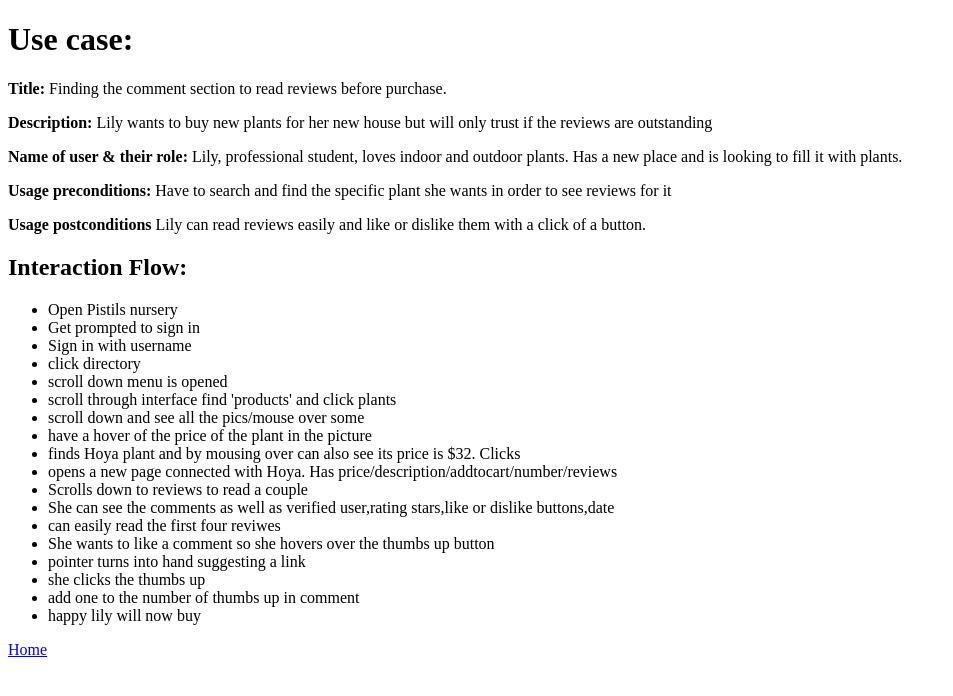
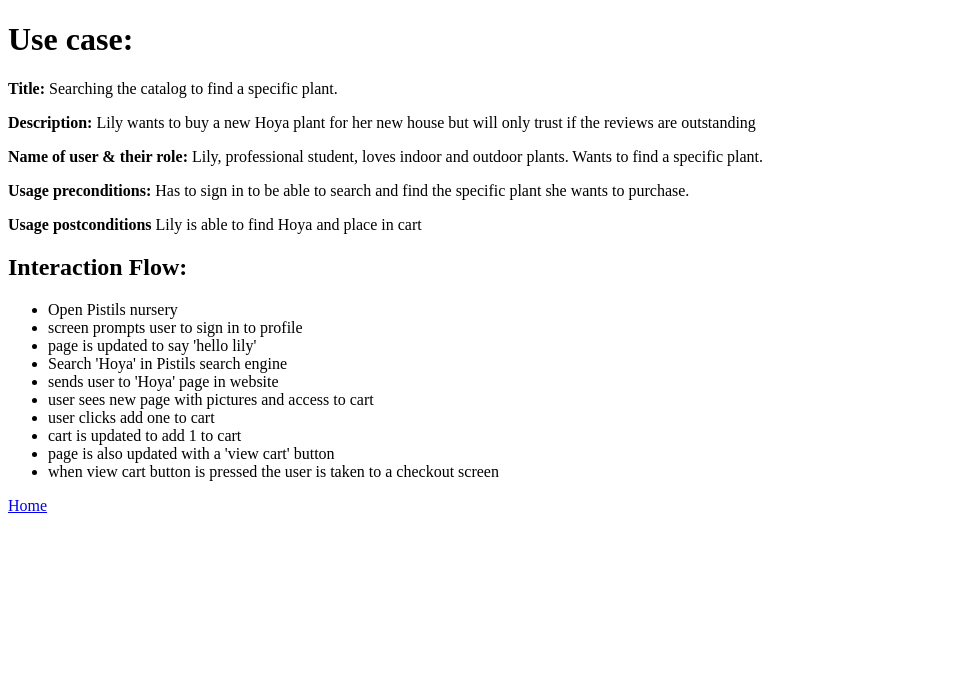
Before and after one commit to jleespooks/data-design, a PHP site: page /interaction-flow.php in a window 1280 px wide. Shown: the top 696 px of the page, without its empty margins (0-953 px from the left). Run offline with PHP 8.4, Linux system fonts and the light colour scheme.

Commit message:
data-design proj phase 0

```diff
--- a/epic/index.php
+++ b/epic/index.php
@@ -7,9 +7,9 @@
 	<body>
 		<a href="persona.php">Persona</a>
 		<br/>
-		<a href="User%20story.php">User Story</a>
+		<a href="user-story.php">User Story</a>
 		<br/>
-		<a href="interaction%20flow.php">Interaction Flow</a>
+		<a href="interaction-flow.php">Interaction Flow</a>
 
 	</body>
 </html>
--- a/epic/interaction-flow.php
+++ b/epic/interaction-flow.php
@@ -9,49 +9,41 @@
 
 			<p>
 				<b>Title:</b>
-					Finding the comment section to read reviews before purchase.
+					Searching the catalog to find a specific plant.
 			</p>
 
 				<p>
 					<b>Description:</b>
-					Lily wants to buy new plants for her new house but will only trust if the reviews are outstanding
+					Lily wants to buy a new Hoya plant for her new house but will only trust if the reviews are outstanding
 				</p>
 
 			<p>
 			<b>Name of user & their role:</b>
-				Lily, professional student, loves indoor and outdoor plants. Has a new place and is looking to fill it with plants.
+				Lily, professional student, loves indoor and outdoor plants. Wants to find a specific plant.
 			</p>
 
 			<p>
 			<b>Usage preconditions:</b>
-				Have to search and find the specific plant she wants in order to see reviews for it
+				Has to sign in to be able to search and find the specific plant she wants to purchase.
 				</p>
 			<p>
 				<b>Usage postconditions</b>
-				Lily can read reviews easily and like or dislike them with a click of a button.
+				Lily is able to find Hoya and place in cart
 			</p>
 
 
 		<h2>Interaction Flow:</h2>
 		<ul>
 			<li>Open Pistils nursery</li>
-			<li>Get prompted to sign in</li>
-			<li>Sign in with username</li>
-			<li>click directory</li>
-			<li>scroll down menu is opened</li>
-			<li>scroll through interface find 'products' and click plants</li>
-			<li>scroll down and see all the pics/mouse over some</li>
-			<li>have a hover of the price of the plant in the picture</li>
-			<li>finds Hoya plant and by mousing over can also see its price is $32. Clicks</li>
-			<li>opens a new page connected with Hoya. Has price/description/addtocart/number/reviews</li>
-			<li>Scrolls down to reviews to read a couple</li>
-			<li>She can see the comments as well as verified user,rating stars,like or dislike buttons,date</li>
-			<li>can easily read the first four reviwes</li>
-			<li>She wants to like a comment so she hovers over the thumbs up button</li>
-			<li>pointer turns into hand suggesting a link</li>
-			<li>she clicks the thumbs up</li>
-			<li>add one to the number of thumbs up in comment</li>
-			<li>happy lily will now buy</li>
+			<li>screen prompts user to sign in to profile</li>
+			<li>page is updated to say 'hello lily'</li>
+			<li>Search 'Hoya' in Pistils search engine</li>
+			<li>sends user to 'Hoya' page in website</li>
+			<li>user sees new page with pictures and access to cart</li>
+			<li>user clicks add one to cart</li>
+			<li>cart is updated to add 1 to cart</li>
+			<li>page is also updated with a 'view cart' button</li>
+			<li>when view cart button is pressed the user is taken to a checkout screen</li>
 		</ul>
 		<div>
 			<a href="index.php">Home</a>
--- a/epic/persona.php
+++ b/epic/persona.php
@@ -11,10 +11,10 @@
 			</div>
 			<ul>
 				<li><b>Name:</b> Lily</li>
-				<li><b>Occupation:</b> Student who just moved into her new place and is now looking to liven up her new home</li>
+				<li><b>Occupation:</b> Student who just moved into her new place and is now looking to liven up her new home.</li>
 				<li><b>Gender:</b> Female</li>
 				<li><b>Age:</b> 27</li>
-				<li><b>Tech:</b> laptop/phone Hp pavilion-windows 10/Samsung Galaxy 10</li>
+				<li><b>Tech:</b> laptop/phone Hp pavilion 15/8th gen intel core 17 -windows 10/Samsung Galaxy 10</li>
 				<li><b>proficiency:</b> 8/uses her phone every single day for multiple tasks and playes on laptop for hours ata time</li>
 				<li><b>Attitude:</b> Likes great customer reviews, Likes high quality plants, Power user</li>
 				<li><b>Needs:</b> To be able to log in and read customer reviews on any specific plant</li>
--- a/epic/user-story.php
+++ b/epic/user-story.php
@@ -6,7 +6,7 @@
 	</head>
 	<body>
 		<h1>Story:</h1>
-		<p>As a power user,I shop Pistils Nursery because of the quality of the plants, great customer service and raving reviews.</p>
+		<p>As a power user, i need to be able to search and buy specific plant.</p>
 <div>
 	<a href="index.php">Home</a>
 </div>
```
Also changed, not shown: epic/conceptual-model.php (+10 -0 lines).
